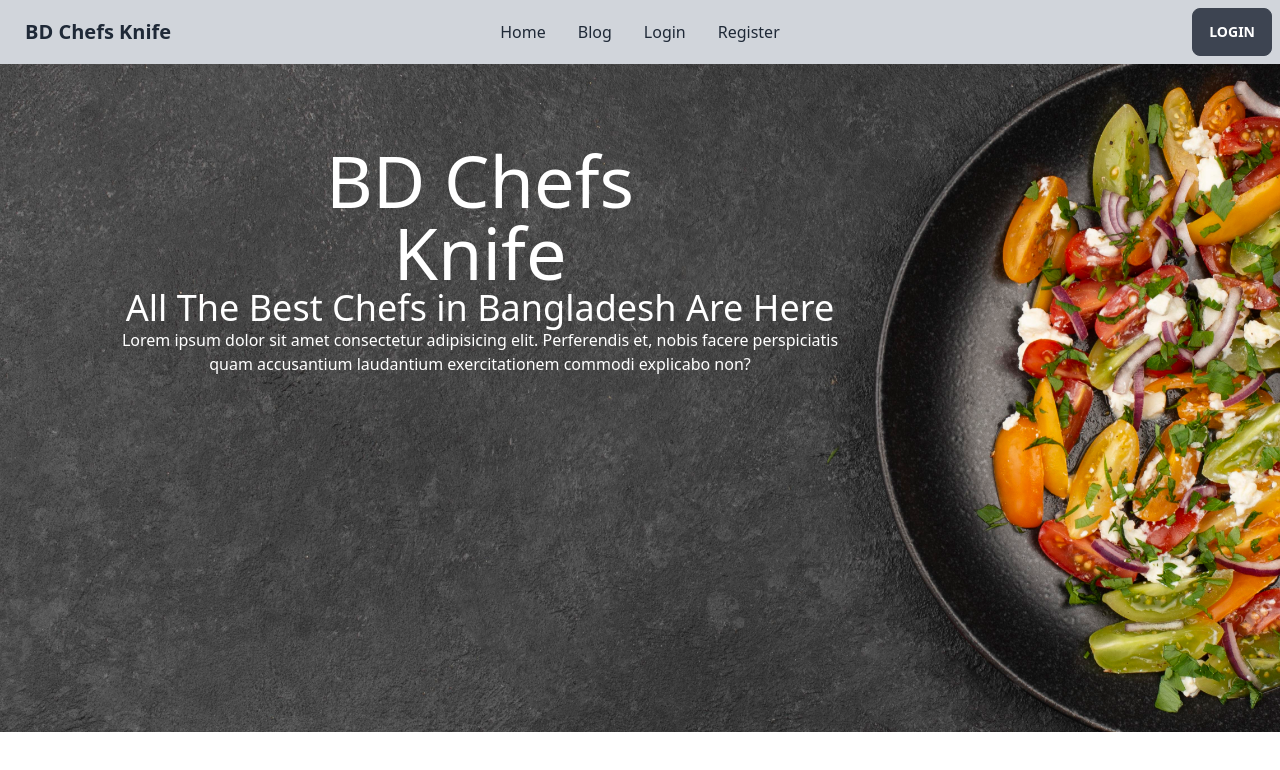
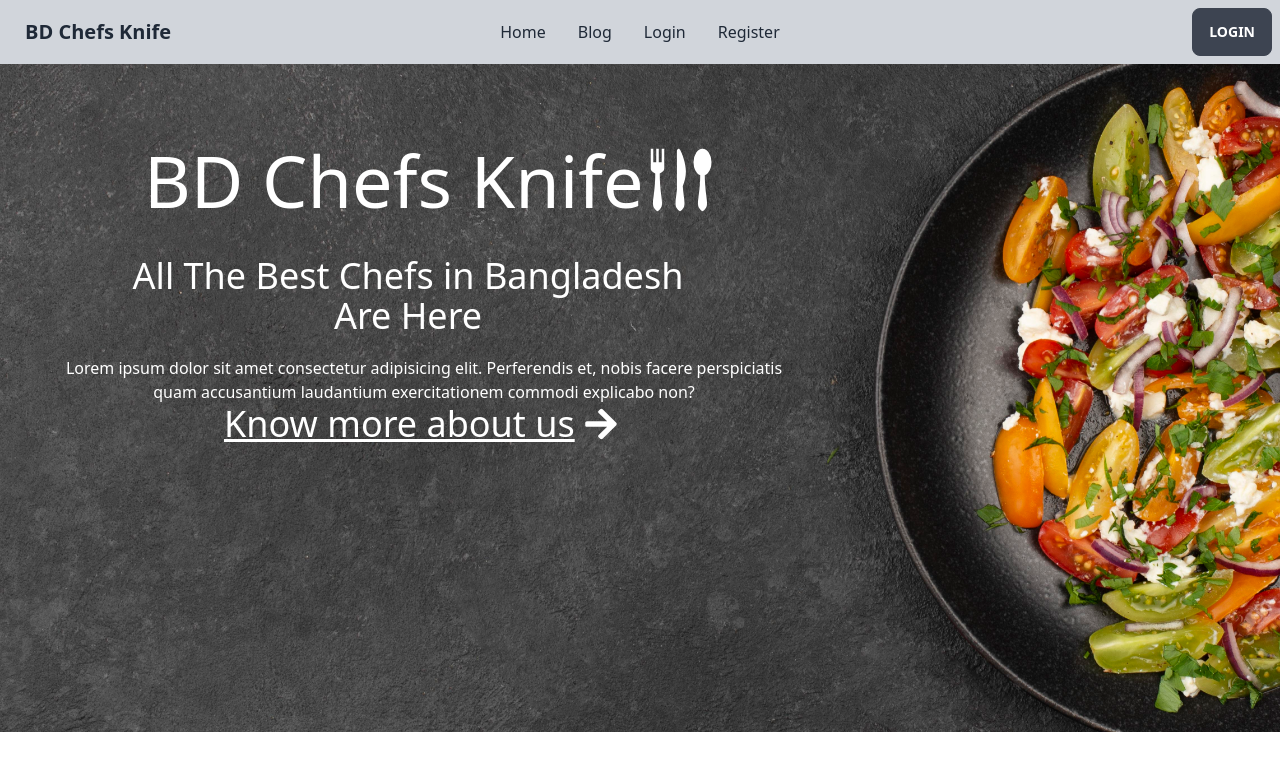
Before and after one commit to hassansabbir/bd-chefs-knife-client, a React (Vite) app: page / in a window 1280 px wide. Shown: the top 770 px of the page. Built offline with nearby package versions, Linux system fonts and the light colour scheme.

Commit message:
banner added

```diff
--- a/package.json
+++ b/package.json
@@ -16,6 +16,7 @@
     "match-sorter": "^6.3.1",
     "react": "^18.2.0",
     "react-dom": "^18.2.0",
+    "react-icons": "^4.8.0",
     "react-router-dom": "^6.11.0",
     "sort-by": "^1.2.0"
   },
--- a/src/components/Header/Banner.jsx
+++ b/src/components/Header/Banner.jsx
@@ -1,20 +1,27 @@
 import React from "react";
 import bannerImg from "../../../public/top-view-tomato-salad-with-feta-cheese-rucola-copy-space.jpg";
+import { GiForkKnifeSpoon } from "react-icons/gi";
+import { FaArrowRight } from "react-icons/fa";
 
 const Banner = () => {
   return (
-    <div className="relative">
+    <div className="lg:relative">
       <img style={{ width: "100%" }} src={bannerImg} alt="" />
       <div className="absolute top-20 right-80 text-white">
-        <h1 className="text-7xl ">
-          BD Chefs <br /> Knife
+        <h1 className="text-7xl ml-36 mb-10 flex">
+          BD Chefs Knife <GiForkKnifeSpoon />
         </h1>
-        <h2 className="text-4xl">All The Best Chefs in Bangladesh Are Here </h2>
-        <p className="w-3/4 mx-auto">
+        <h2 className="text-4xl ml-32 w-7/12">
+          All The Best Chefs in Bangladesh Are Here{" "}
+        </h2>
+        <p className="w-3/4 ml-16 mt-5">
           Lorem ipsum dolor sit amet consectetur adipisicing elit. Perferendis
           et, nobis facere perspiciatis quam accusantium laudantium
           exercitationem commodi explicabo non?
         </p>
+        <a className="link link-neutral flex items-center gap-2 ml-56 text-4xl text-white">
+          Know more about us <FaArrowRight />
+        </a>
       </div>
     </div>
   );
```
Also changed, not shown: 1 other file (tests, documents, lock files or other folders).
